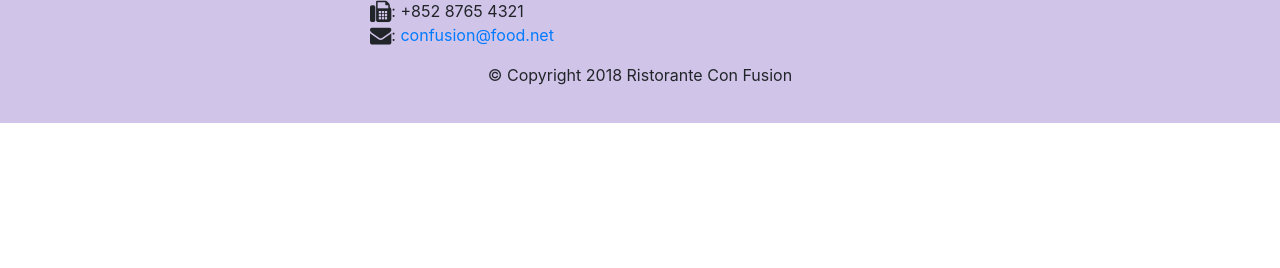
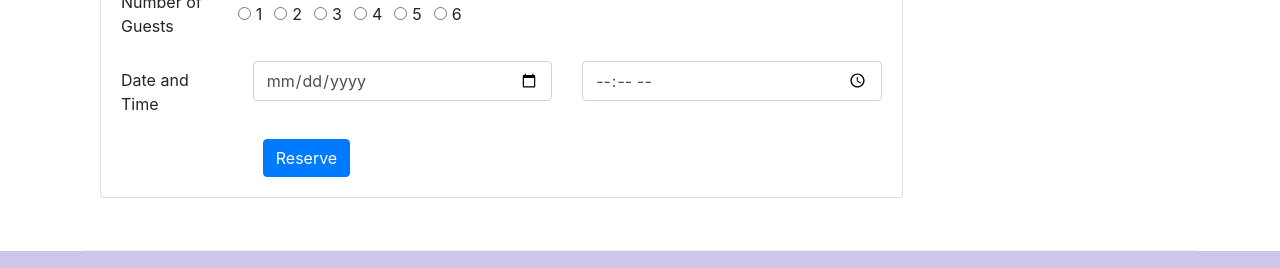
Before and after one commit to psyduck1618/Restaurant-bootstrap4, a website: page index.html in a window 1280 px wide. Shown: the part 1683-1951 px from the top of the page. Before the commit the page ends 1806 px from the top, so only its background shows below. Drawn offline with nearby package versions, Linux system fonts and the light colour scheme.

Commit message:
Assignment2

```diff
--- a/index.html
+++ b/index.html
@@ -41,9 +41,13 @@
                     <h1>Ristorante con Fusion</h1>
                     <p>We take inspiration from the World's best cuisines, and create a unique fusion experience. Our lipsmacking creations will tickle your culinary senses!</p>
                 </div>
-                <div class="col-12 col-sm align-self-center">
+                <div class="col-12 col-sm-3 align-self-center">
                     <img src="img/logo.png" class="img-fluid">
                 </div>
+                <div class="col-12 col-sm-3 align-self-center">
+               <!-- <button type="button" class="btn btn-warning btn-sm">Reserve Table</button>
+                    </div>-->
+                    <a href="#form" class="btn  btn-warning btn-sm" role="button">Reserve Table</a>
             </div>
         </div>
     </header>
@@ -60,6 +64,11 @@
                             src="img/uthappizza.png" alt="Uthappizza">
                     <div class="media-body">
                         <h2 class="mt-0">Uthappizza</h2>
+
+                        <span class="badge badge-danger">HOT</span>
+                        <span class="badge badge-pill badge-secondary">$4.99</span>
+
+
                         <p class="d-none d-sm-block">A unique combination of Indian Uthappam (pancake) and
                             Italian pizza, topped with Cerignola olives, ripe vine
                             cherry tomatoes, Vidalia onion, Guntur chillies and
@@ -76,8 +85,22 @@
                 <h3>This Month's Promotions</h3>
             </div>
             <div  class="col col-sm col-md">
-                <h2>Weekend Grand Buffet</h2>
+              <!----  <h2>Weekend Grand Buffet</h2>
                 <p>Featuring mouthwatering combinations with a choice of five different salads, six enticing appetizers, six main entrees and five choicest desserts. Free flowing bubbly and soft drinks. All for just $19.99 per person </p>
+              -->
+              <div class="media">
+                <div class="media-body">
+                    <h2 class="mt-0">Weekend Grand Buffet</h2>
+
+                    <span class="badge badge-danger">NEW</span>
+                    <p class="d-none d-sm-block">Featuring mouthwatering combinations with a choice of five different salads,
+                         six enticing appetizers, six main entrees and five choicest desserts. Free flowing bubbly and soft drinks.
+                          All for just $19.99 per person </p>
+                </div>
+                <img class="d-flex ml-3 img-thumbnail align-self-center"
+                src="img/buffet.png" alt="BUffet">
+            </div>
+
             </div>
         </div>
 
@@ -102,7 +125,60 @@
 
             </div>
         </div>
+        <div class ="row row-content align-items-center">
+            <div class="col-12 col-md-9">
+
+                 <div class="card " id="form">
+                    <h3 class="card-header bg-warning text-white">Reserve a Table</h3>
+                    <div class="card-body">
+                <form>
+                <div class="form-group row">
+                    <label class="col-12 col-md-2 col-form-label">Number of Guests</label>
+                    <div class="form-check form-check-inline">
+                        <input class="form-check-input" type="radio" name="inlineRadioOptions" id="inlineRadio1" value="option1">
+                        <label class="form-check-label" for="inlineRadio1">1</label>
+                      </div>
+                      <div class="form-check form-check-inline">
+                        <input class="form-check-input" type="radio" name="inlineRadioOptions" id="inlineRadio2" value="option2">
+                        <label class="form-check-label" for="inlineRadio2">2</label>
+                      </div>
+                      <div class="form-check form-check-inline">
+                        <input class="form-check-input" type="radio" name="inlineRadioOptions" id="inlineRadio3" value="option3">
+                        <label class="form-check-label" for="inlineRadio3">3</label>
+                      </div>
+                      <div class="form-check form-check-inline">
+                        <input class="form-check-input" type="radio" name="inlineRadioOptions" id="inlineRadio4" value="option4" >
+                        <label class="form-check-label" for="inlineRadio4">4</label>
+                      </div>
+                      <div class="form-check form-check-inline">
+                        <input class="form-check-input" type="radio" name="inlineRadioOptions" id="inlineRadio5" value="option5" >
+                        <label class="form-check-label" for="inlineRadio5">5</label>
+                      </div>
+                      <div class="form-check form-check-inline">
+                        <input class="form-check-input" type="radio" name="inlineRadioOptions" id="inlineRadio6" value="option6">
+                        <label class="form-check-label" for="inlineRadio6">6</label>
+                      </div>
+                 </div>
+                 <div class="form-group row">
+                    <label class="col-12 col-md-2 col-form-label">Date and Time</label>
+                    <div class="col-12 col-md-5">
+                        <input type="date" class="form-control" id="date" name="date" >
+                    </div>
+                    <div class="col-12 col-md-5">
+                        <input type="time" class="form-control" id="time" name="time" >
+                    </div>
+                </div>
+                <div class="col-12 offset-2">
+                <button type="submit" class="btn btn-primary">Reserve</button>
+            </div>
+            </form>
+            </div>
+            </div>
+            </div>
+                </div>
+            </div>
     </div>
+
 
     <footer class="footer">
         <div class ="container">
```
